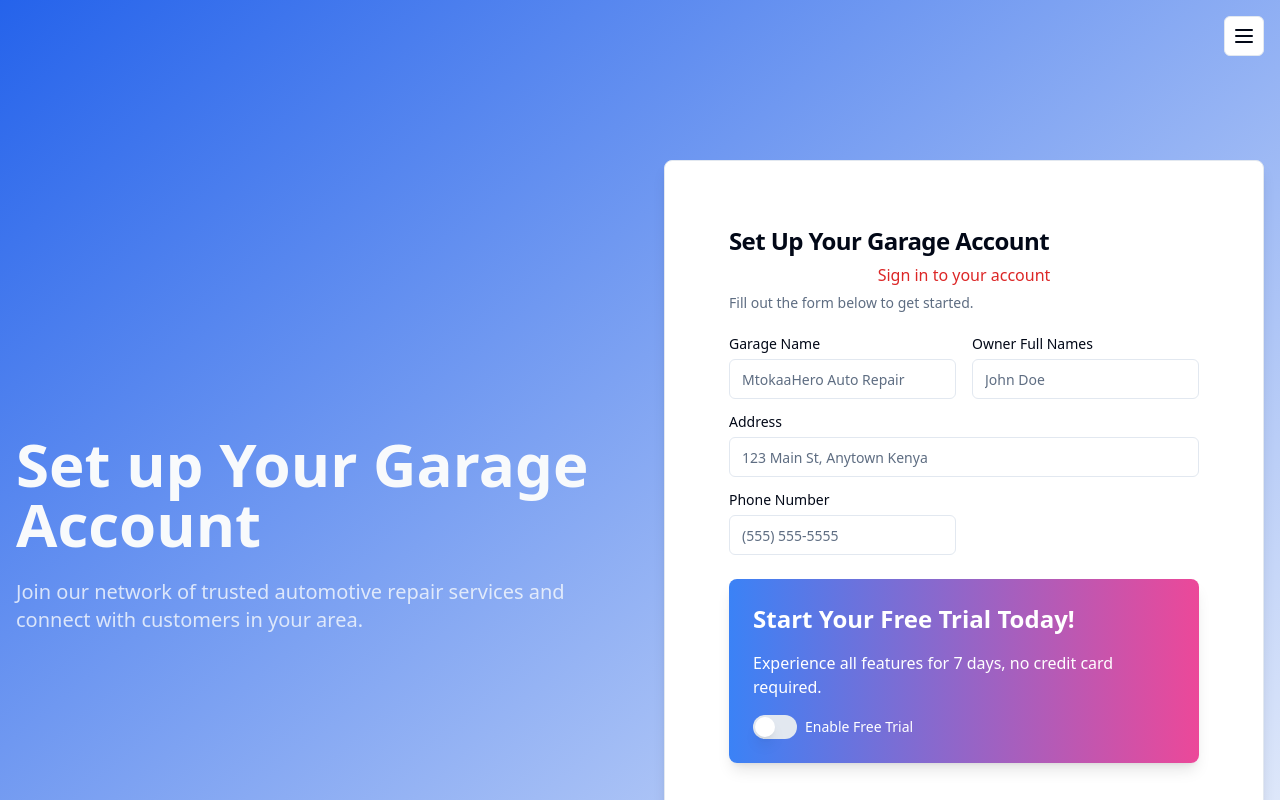
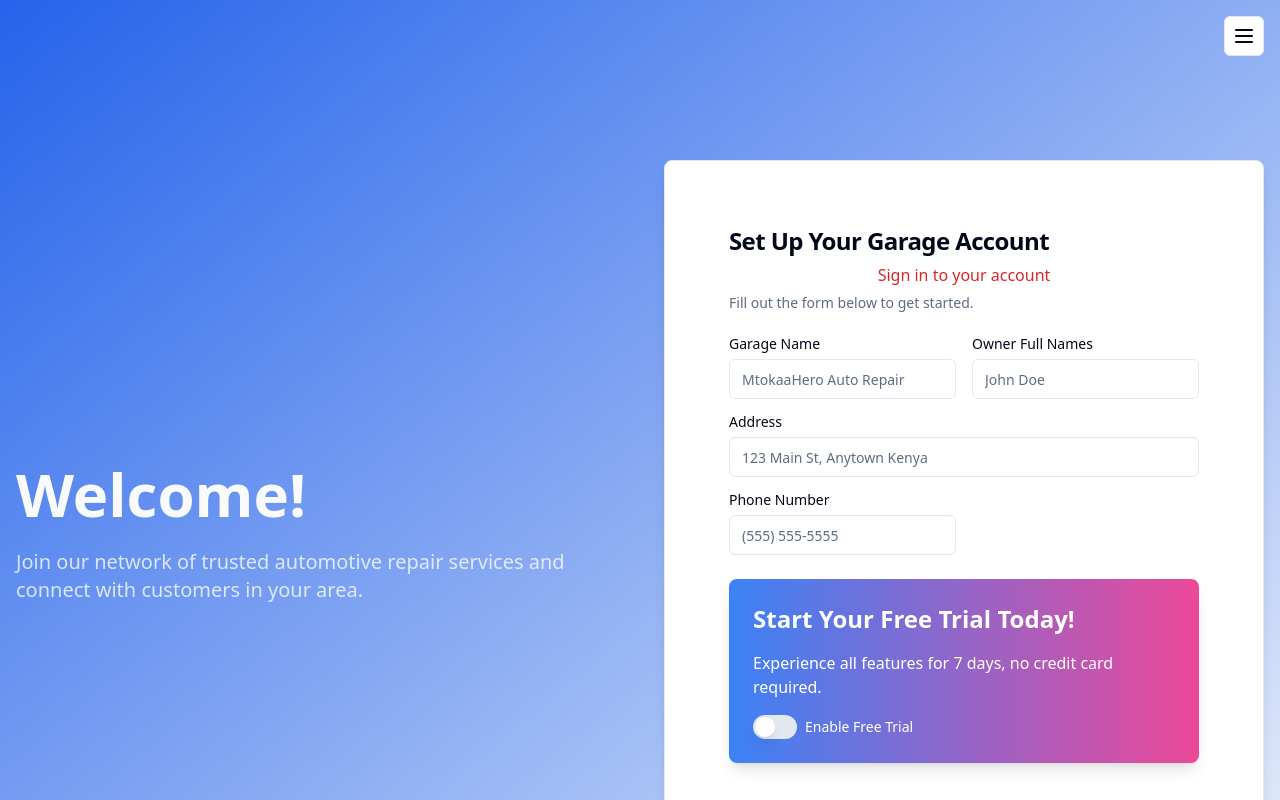
Before and after one commit to Mtokaahero-com/mtokaahero, a Next.js app: page /auth/garage/signin in a window 1280 px wide. Shown: the top 800 px of the page. Built offline with nearby package versions, Linux system fonts and the light colour scheme; no server answers; the database is empty.

Commit message:
feat: update welcome message in GarageSignupWithNavbar component to personalize user experience

```diff
--- a/app/auth/garage/[userId]/page.tsx
+++ b/app/auth/garage/[userId]/page.tsx
@@ -12,7 +12,6 @@ import React, { useEffect, useState } from 'react';
 
 
 import { UserInterface } from '@/interfaces/returnTypes';
-
 import { getUserByid } from '@/lib/db/users';
 
 export interface GarageSignupWithNavbarProps {
@@ -76,7 +75,7 @@ const GarageSignupWithNavbar: React.FC<GarageSignupWithNavbarProps> = ({ params
                 <div className="grid grid-cols-1 md:grid-cols-2 gap-8 md:gap-12 items-center">
                     <div className="space-y-4 md:space-y-6 hidden sm:block">
                         <h1 className="text-4xl md:text-5xl lg:text-6xl font-bold text-primary-foreground">
-                            Set up Your Garage Account
+                            {user ? `Welcome, ${user.userName}!` : 'Welcome!'}
                         </h1>
                         <p className="text-lg md:text-xl text-primary-foreground/80">
                             Join our network of trusted automotive repair services and connect with customers in your
```
